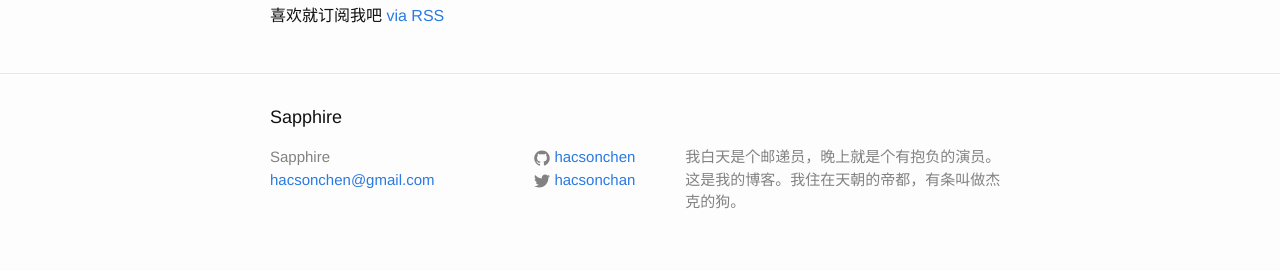
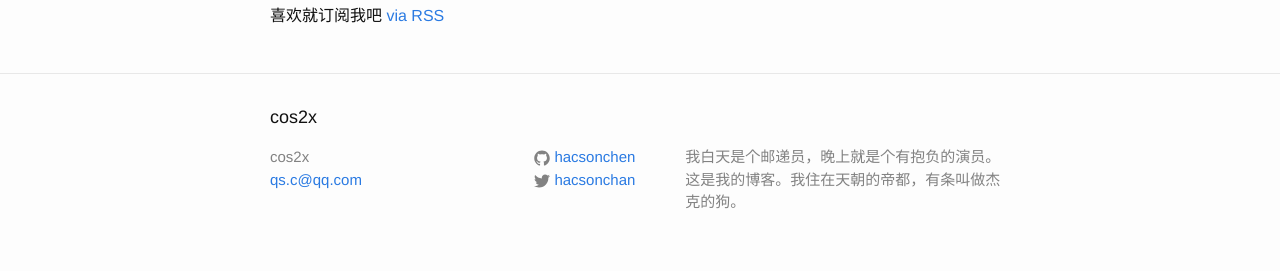
Before and after one commit to hacsonchen/hacsonchen.github.io, a Jekyll site: the page built from index.html, in a window 1280 px wide. Shown: the part 1104-1375 px from the top of the page. Built offline with Jekyll 4.4.1, drawn with Linux system fonts in a browser that asks for light colours.

Commit message:
Update _config.yml

```diff
--- a/_config.yml
+++ b/_config.yml
@@ -6,11 +6,11 @@
 # 'jekyll serve'. If you change this file, please restart the server process.
 
 # Site setting
-title: Sapphire
-seo_title: STC(8051)单片机笔记 - Sapphire
+title: cos2x
+seo_title: STC(8051)单片机笔记 - cos2x
 seo_description: 我白天是个STC程序员,晚上就是个有抱负的STC单片机淘宝掌柜.这是我的STC-MCU试验田.我住在天朝的羊城,有条叫做杰克的鱼.
 seo_keyword: STC,STCMCU,STC单片机
-email: hacsonchen@gmail.com
+email: qs.c@qq.com
 description: > # this means to ignore newlines until "baseurl:"
   我白天是个邮递员，晚上就是个有抱负的演员。这是我的博客。我住在天朝的帝都，有条叫做杰克的狗。
 baseurl: "" # the subpath of your site, e.g. /blog
```
